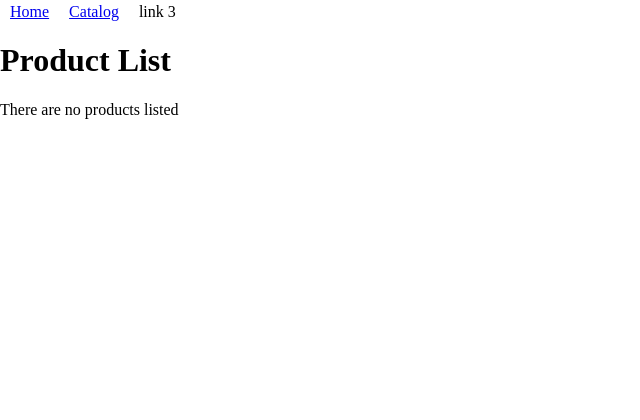
After one commit to tyday/fluidol, a Django app: template fluidol_index/templates/fluidol_index/product_list.html in a window 1280 px wide. The commit adds this page. Shown: the part 201-621 px from the top of the page, without its empty margins (0-640 px from the left). Run offline with Django 3.2, Linux system fonts and the light colour scheme; the template is opened without the code that fills it, so the values that code supplies are empty.

Commit message:
add initial product catalog

```diff
--- a/fluidol/urls.py
+++ b/fluidol/urls.py
@@ -19,4 +19,5 @@ from django.urls import include, path
 urlpatterns = [
     path('admin/', admin.site.urls),
     path('', include('fluidol_index.urls')),
+    path('catalog/', include('fluidol_index.urls')),
 ]
--- a/fluidol_index/models.py
+++ b/fluidol_index/models.py
@@ -1,4 +1,5 @@
 from django.db import models
+from django.urls import reverse
 
 # Create your models here.
 
@@ -18,3 +19,5 @@ class Product(models.Model):
 
     def __str__(self):
         return self.name
+    def get_absolute_url(self):
+        return reverse('product-detail', args=[str(self.id)])
--- a/fluidol_index/templates/base_generic.html
+++ b/fluidol_index/templates/base_generic.html
@@ -20,8 +20,8 @@
     {% block nav%}
     <nav class="top-nav">
         <ul>
-            <li>link 1</li>
-            <li>link 2</li>
+            <li><a href="{% url 'index' %}">Home</a></li>
+            <li><a href="{% url 'products' %}">Catalog</a></li>
             <li>link 3</li>
         </ul>
     </nav>
--- /dev/null
+++ b/fluidol_index/templates/fluidol_index/product_list.html
@@ -0,0 +1,16 @@
+{% extends "base_generic.html" %}
+
+{% block content %}
+    <h1>Product List</h1>
+    {% if product_list %}
+    <ul>
+        {% for product in product_list %}
+            <li>
+                <a href="{{ product.get_absolute_url }}">{{ product.name }}</a>({{ product.description }})
+            </li>
+        {% endfor %}
+    </ul>
+    {% else %}
+        <p>There are no products listed</p>
+    {% endif %}
+{% endblock %}
--- a/fluidol_index/templates/index.html
+++ b/fluidol_index/templates/index.html
@@ -1,2 +1,4 @@
 {% extends "base_generic.html" %}
-<h2>Some information</h2>
+{% block content %}
+<h1>Some information</h1>
+{% endblock content %}
--- a/fluidol_index/urls.py
+++ b/fluidol_index/urls.py
@@ -3,7 +3,10 @@ from django.urls import include, path
 from . import views
 
 urlpatterns = [
-    path('', views.index, name='index')
+    path('', views.index, name='index'),
+    path('products/', views.ProductListView.as_view(), name='products'),
+    path('product/<int:pk>', views.ProductDetailView.as_view(), name='product-detail'),
+
 ]
 #Add Django site authentication urls ( for login, logout, password management)
 urlpatterns += [ path('accounts/', include('django.contrib.auth.urls')),]
```
Also changed, not shown: fluidol_index/templates/fluidol_index/product_detail.html (added, +12 -0 lines), fluidol_index/views.py (+13 -0 lines).
